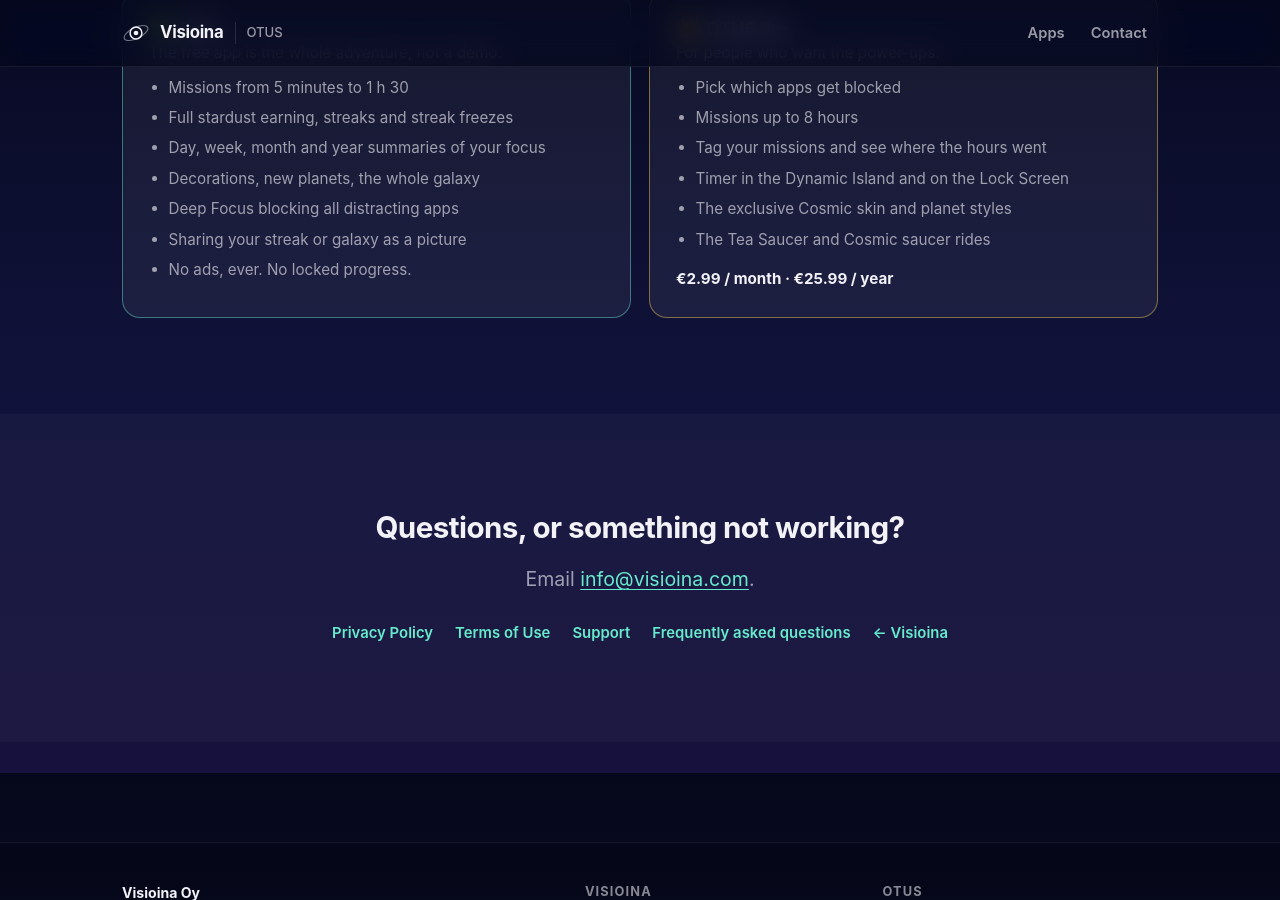
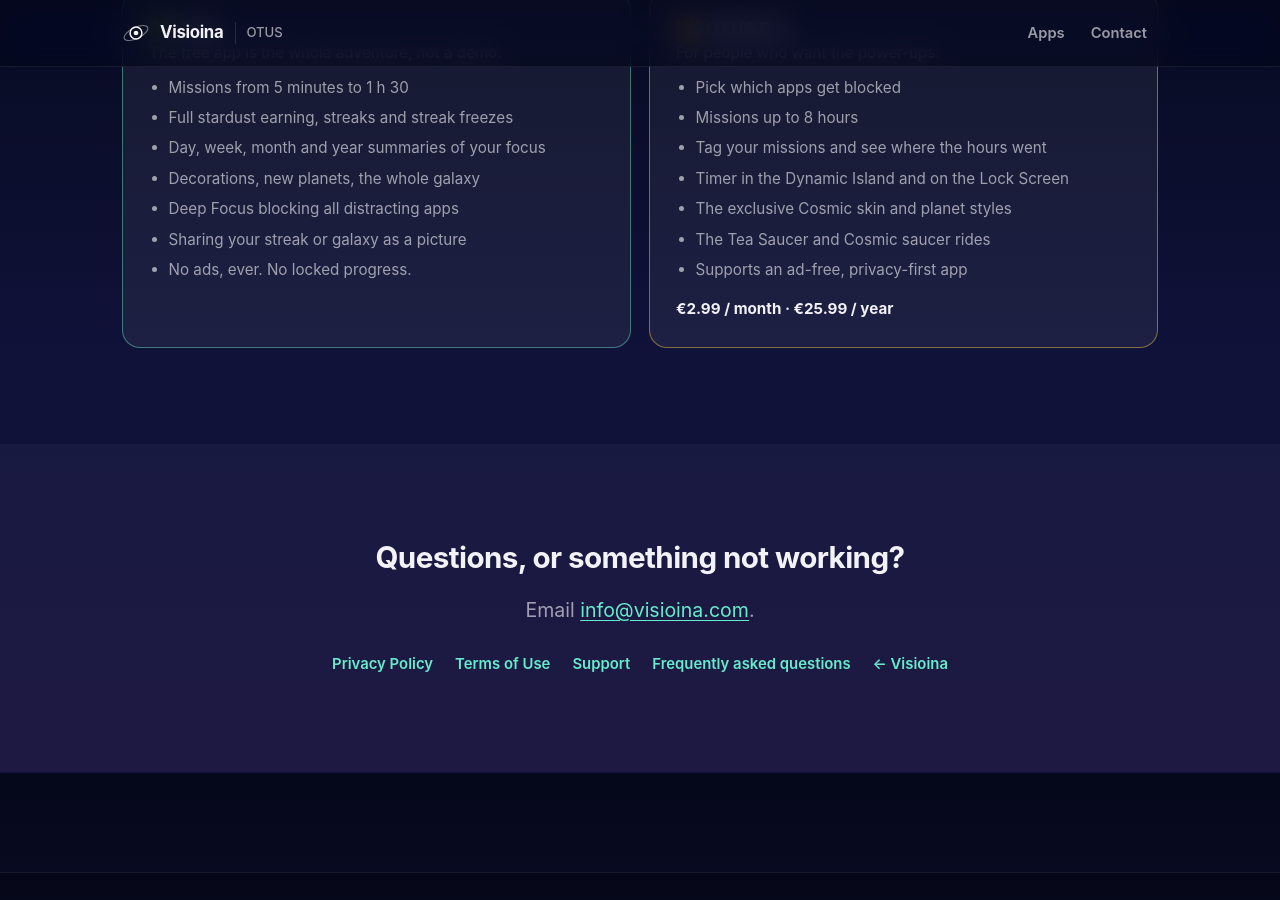
Before and after one commit to selinahti/visioinawebsite, a Jekyll site: the page built from _apps/otus/index.md, in a window 1280 px wide and 900 px high, scrolled down 2827 px. Built offline with Jekyll 4.4.1, drawn with Linux system fonts in a browser that asks for light colours.

Commit message:
Add the ad-free line to the Pro card
The app's own Pro card has always ended on it and the website's did not.
It is also the one bullet that is a reason rather than a feature, which
is worth having last.

```diff
--- a/_apps/otus/index.md
+++ b/_apps/otus/index.md
@@ -108,6 +108,7 @@ tiers:
       - "Timer in the Dynamic Island and on the Lock Screen"
       - "The exclusive Cosmic skin and planet styles"
       - "The Tea Saucer and Cosmic saucer rides"
+      - "Supports an ad-free, privacy-first app"
     price: "€2.99 / month · €25.99 / year"
 ---
 
```
